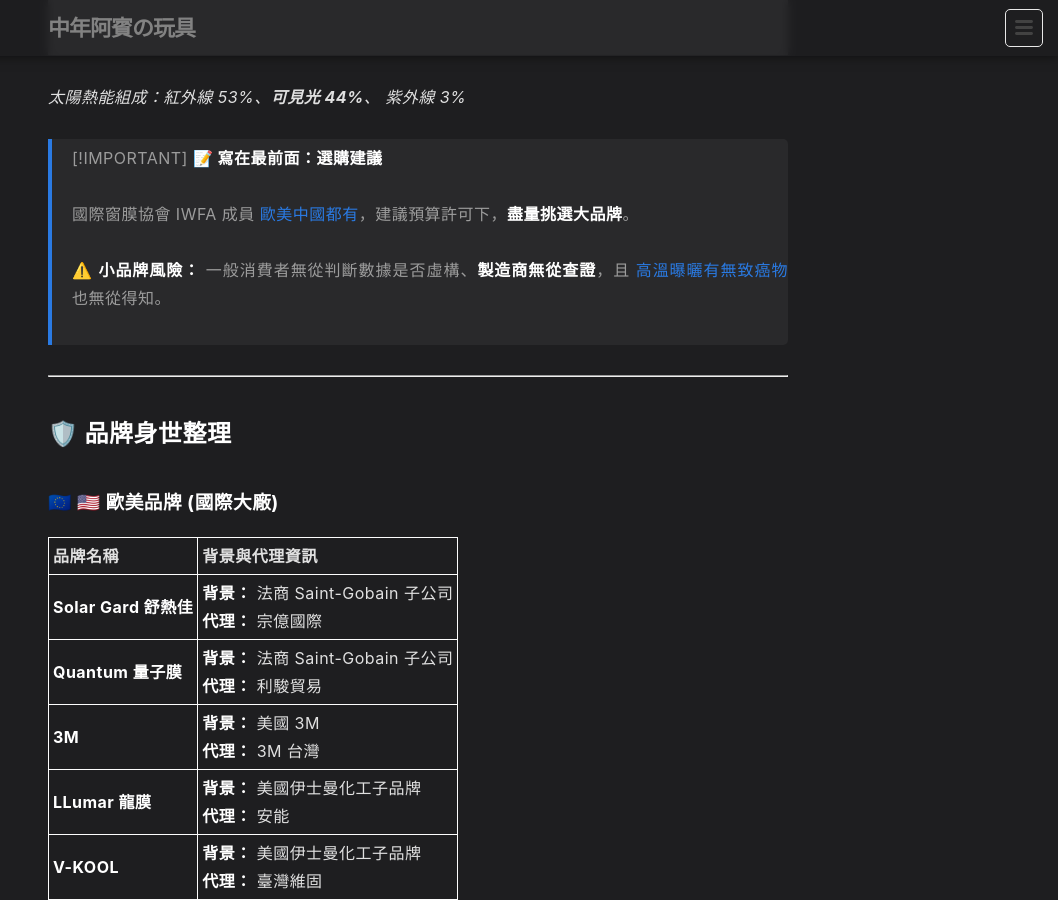
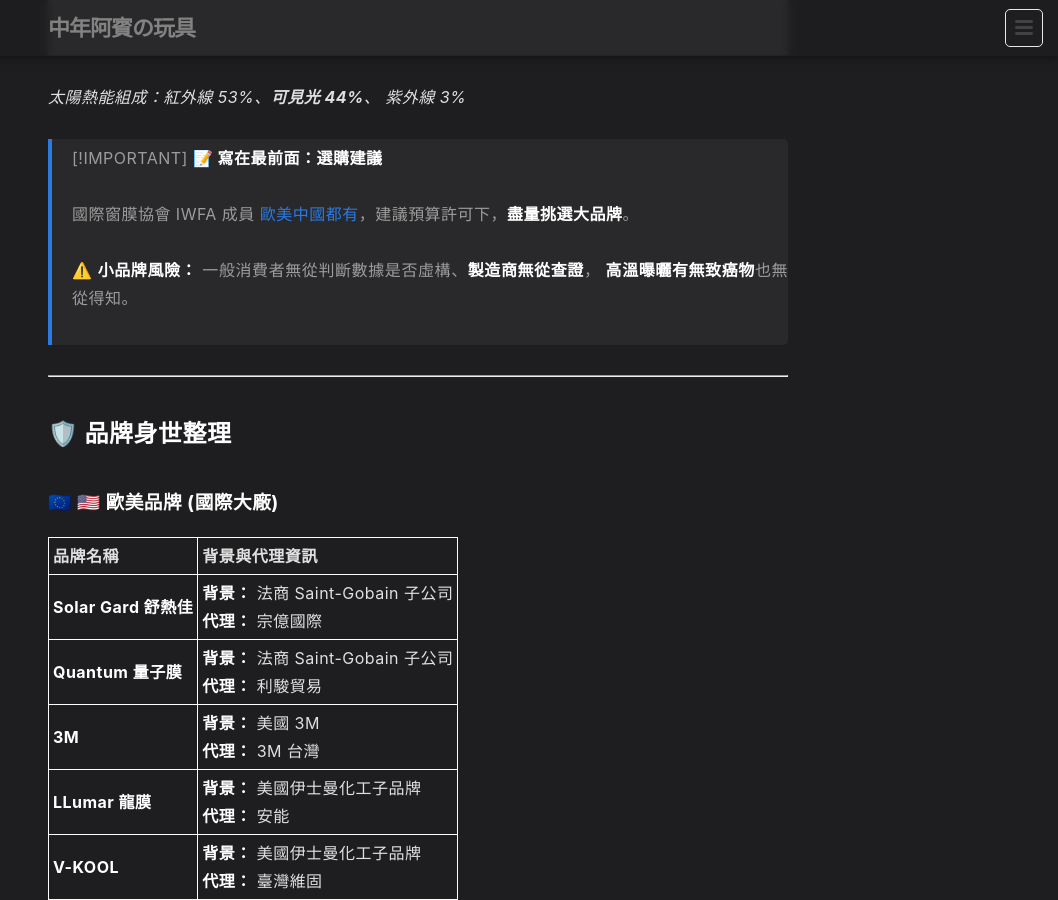
Before and after one commit to 1stbenz/1stbenz.github.io, a Jekyll site: the page built from _posts/2025-05-20-windowfilm.md, in a window 1280 px wide and 900 px high, scrolled down 622 px. Shown: the whole window, without its empty margins (222-1280 px from the left). Built offline with Jekyll 4.4.1, drawn with Linux system fonts in a browser that asks for light colours.

Commit message:
Update 2025-05-20-windowfilm.md

```diff
--- a/_posts/2025-05-20-windowfilm.md
+++ b/_posts/2025-05-20-windowfilm.md
@@ -18,7 +18,7 @@
 > 國際窗膜協會 IWFA 成員 [歐美中國都有](https://iwfa.com/manufacturers/)，建議預算許可下，**盡量挑選大品牌**。
 >
 > ⚠️ **小品牌風險：**
-> 一般消費者無從判斷數據是否虛構、**製造商無從查證**，且 [高溫曝曬有無致癌物](https://solargard.com.tw/news_detail.php?id=85) 也無從得知。
+> 一般消費者無從判斷數據是否虛構、**製造商無從查證**， **高溫曝曬有無致癌物**也無從得知。
 
 ---
 
```
